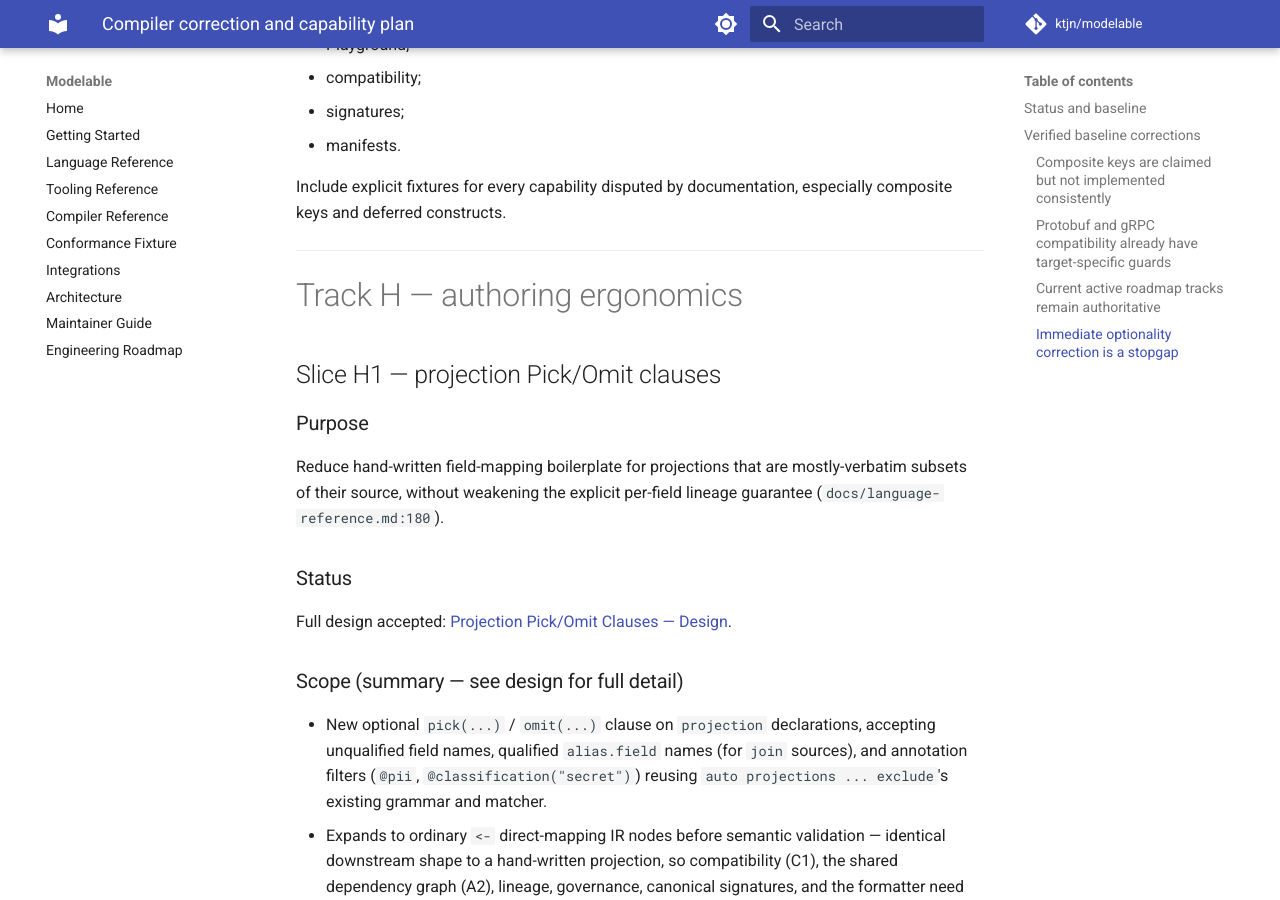
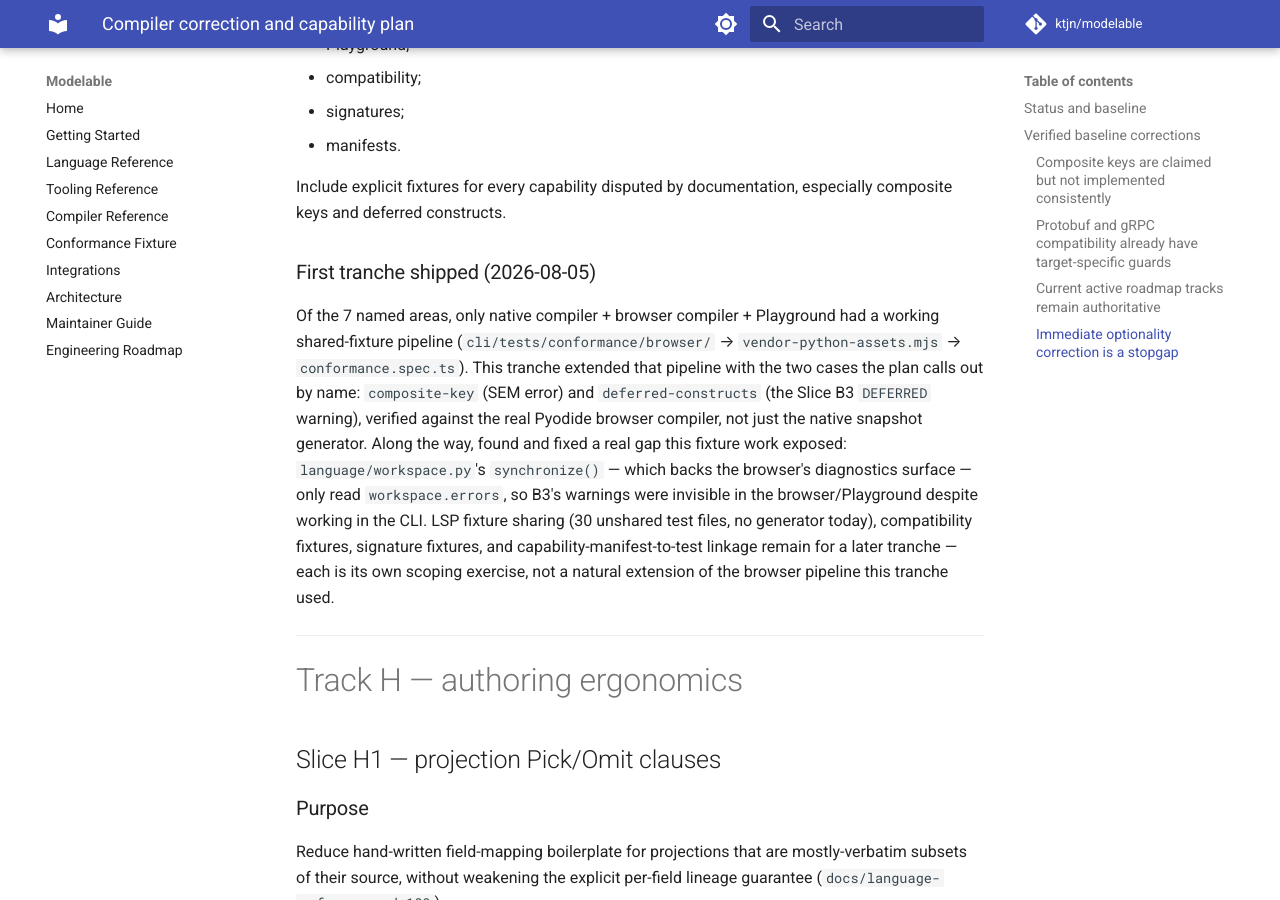
Before and after one commit to ktjn/modelable, an MkDocs documentation site: the page built from docs/correction-and-capability-plan.md, in a window 1280 px wide and 900 px high, scrolled down 28427 px. Built offline with MkDocs 1.6.1 and Material for MkDocs 9.7.7, drawn with Linux system fonts in a browser that asks for light colours; comment, search, counter and statistics services are not loaded.

Commit message:
feat: add composite-key and deferred-constructs conformance fixtures (Slice G3) (#290)
* fix: surface deferred-syntax warnings in browser/editor diagnostics

LanguageWorkspace.synchronize() — which backs the browser's
open_workspace diagnostics and, transitively, the Playground editor —
only read workspace.errors. Slice B3's DEFERRED warnings were visible
in `modelable validate` but invisible in the browser, since nothing
merged workspace.warnings into the diagnostics returned to callers.

* feat: add composite-key and deferred-constructs conformance scenarios

Slice G3 first tranche: the plan calls out composite keys and deferred
constructs by name as "capabilities disputed by documentation" that need
explicit fixtures. Adds both as native browser-conformance scenarios,
generated through the existing write_browser_conformance.py pipeline.

* feat: vendor the new conformance scenarios into the Playground

Extends the existing native-generates -> vendor-python-assets.mjs ->
Playwright pipeline to the composite-key and deferred-constructs
scenarios, so the real Pyodide browser compiler is proven to produce
byte-identical diagnostics to native for both. Verified with a full
wheel build + vite build + Playwright run against Chromium, not just
the native snapshot-generation test.

* docs: record Slice G3's first-tranche scope and outcome

Documents why this PR extends the one working shared-fixture pipeline
(native + browser + Playground) instead of building shared fixtures
across all 7 areas the plan names, and what's deferred to a later
tranche.

---------

Co-authored-by: ktjn <ktjn@users.noreply.github.com>

```diff
--- a/docs/correction-and-capability-plan.md
+++ b/docs/correction-and-capability-plan.md
@@ -1097,6 +1097,23 @@ Share fixtures across:
 Include explicit fixtures for every capability disputed by documentation,
 especially composite keys and deferred constructs.
 
+### First tranche shipped (2026-08-05)
+
+Of the 7 named areas, only native compiler + browser compiler + Playground
+had a working shared-fixture pipeline (`cli/tests/conformance/browser/` →
+`vendor-python-assets.mjs` → `conformance.spec.ts`). This tranche extended
+that pipeline with the two cases the plan calls out by name: `composite-key`
+(SEM error) and `deferred-constructs` (the Slice B3 `DEFERRED` warning),
+verified against the real Pyodide browser compiler, not just the native
+snapshot generator. Along the way, found and fixed a real gap this fixture
+work exposed: `language/workspace.py`'s `synchronize()` — which backs the
+browser's diagnostics surface — only read `workspace.errors`, so B3's
+warnings were invisible in the browser/Playground despite working in the
+CLI. LSP fixture sharing (30 unshared test files, no generator today),
+compatibility fixtures, signature fixtures, and capability-manifest-to-test
+linkage remain for a later tranche — each is its own scoping exercise, not
+a natural extension of the browser pipeline this tranche used.
+
 ---
 
 # Track H — authoring ergonomics
```
Also changed, not shown: docs/superpowers/plans/2026-08-05-g3-conformance-fixtures.md (added, +61 -0 lines), 11 other files.
